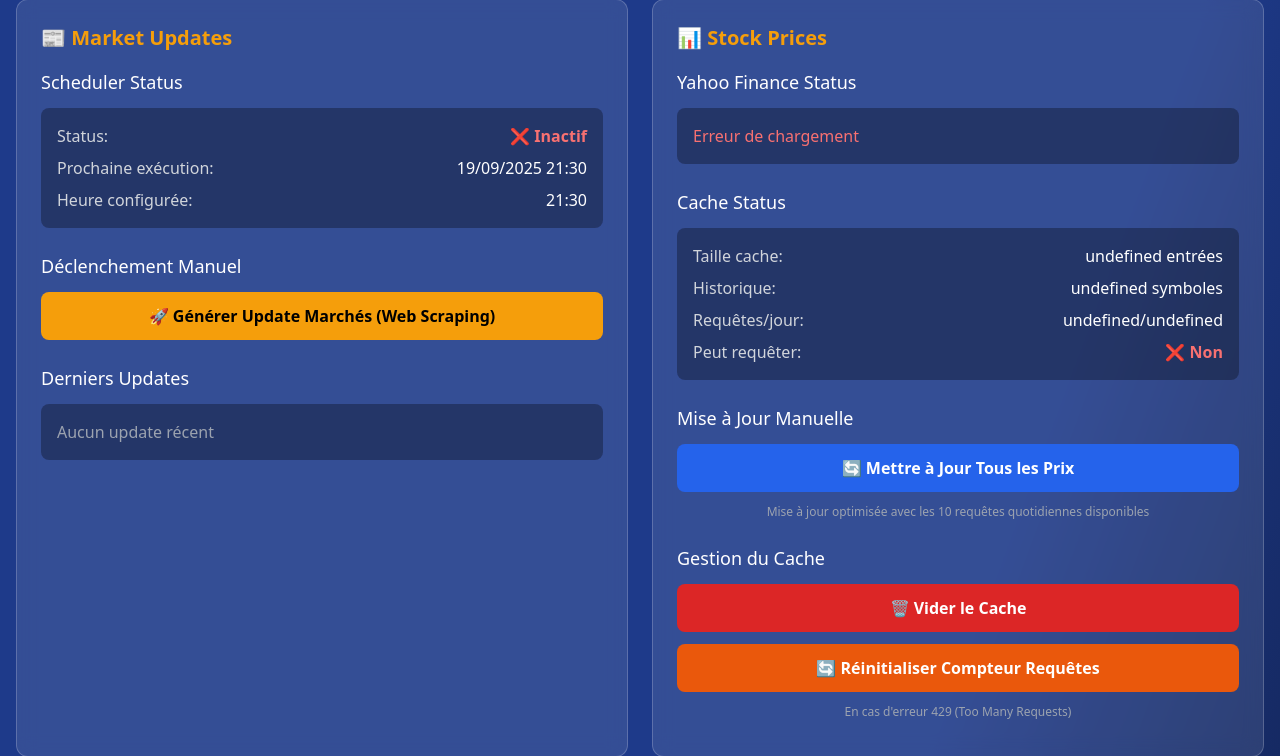
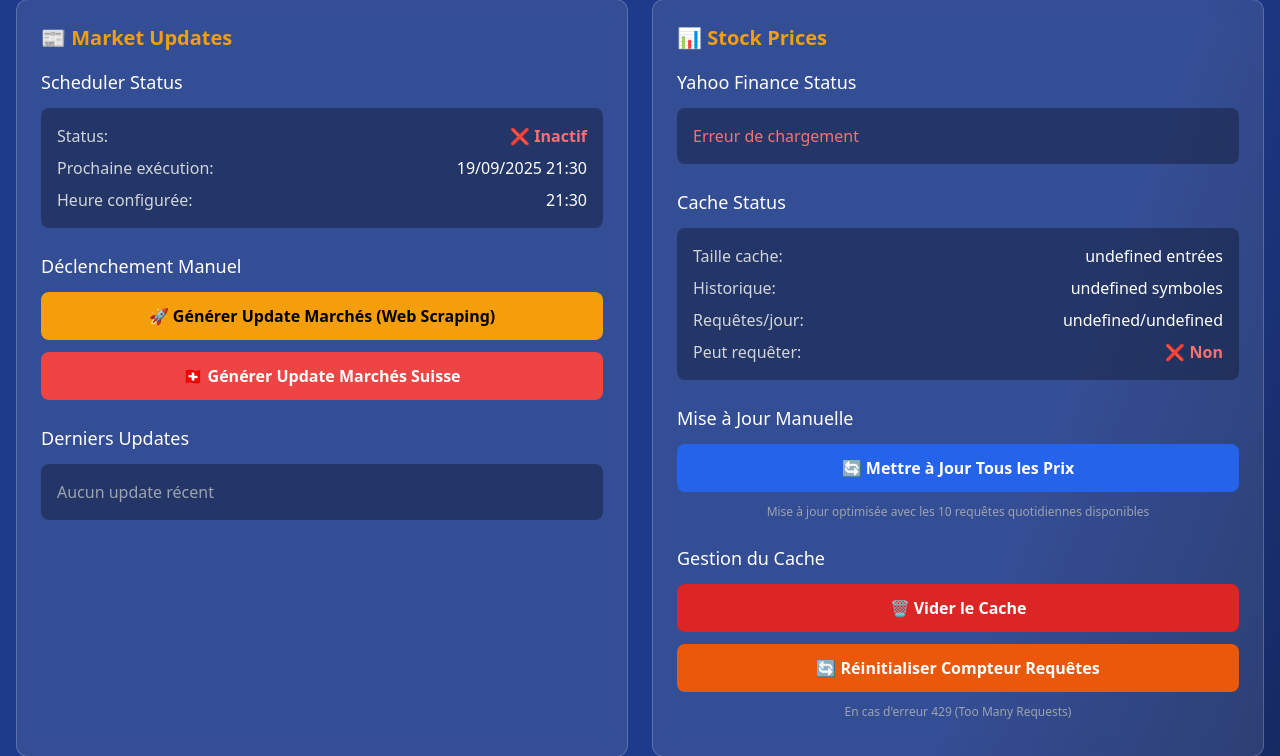
Before and after one commit to DanielJandric/inventorysbo, a Flask app: page /settings in a window 1280 px wide. Shown: the part 215-971 px from the top of the page. Run offline with Flask 3, Linux system fonts and the light colour scheme; data that the repository does not hold is empty; some libraries are stand-ins or nearby versions.

Commit message:
feat(settings): add Swiss manual trigger button; calls POST /api/swiss-update/send and shows preview

```diff
--- a/templates/settings.html
+++ b/templates/settings.html
@@ -106,10 +106,13 @@
                         <button id="trigger-market-update" class="w-full bg-bonvin-gold hover:bg-yellow-600 text-black font-semibold py-3 px-4 rounded-lg transition-colors">
                             🚀 Générer Update Marchés (Web Scraping)
                         </button>
-
+                        <button id="trigger-swiss-update" class="w-full bg-red-500 hover:bg-red-600 text-white font-semibold py-3 px-4 rounded-lg transition-colors">
+                            🇨🇭 Générer Update Marchés Suisse
+                        </button>
                     </div>
 
                     <div id="trigger-status" class="mt-3 text-sm text-gray-300"></div>
+                    <div id="trigger-status-swiss" class="mt-2 text-sm text-gray-300"></div>
                 </div>
 
                 <!-- Recent Updates -->
@@ -775,6 +778,38 @@
             }
         });
 
+        // Manual Trigger Swiss Market Update
+        document.getElementById('trigger-swiss-update').addEventListener('click', async function() {
+            const button = this;
+            const statusDiv = document.getElementById('trigger-status-swiss');
+
+            button.disabled = true;
+            button.textContent = '🔄 Génération Suisse en cours...';
+            statusDiv.textContent = 'Génération du rapport Marché Suisse en cours...';
+
+            try {
+                const response = await fetch('/api/swiss-update/send', {
+                    method: 'POST',
+                    headers: { 'Content-Type': 'application/json' },
+                    body: JSON.stringify({})
+                });
+                const data = await response.json();
+
+                if (data.success) {
+                    const preview = (data.preview || '').toString().slice(0, 180);
+                    statusDiv.innerHTML = '<span class="text-green-400">✅ Rapport Suisse généré et traité.</span>' + (preview ? `<div class="text-gray-400 text-xs mt-1">Aperçu: ${preview}…</div>` : '');
+                    await loadRecentUpdates();
+                } else {
+                    statusDiv.innerHTML = `<span class="text-red-400">❌ Erreur: ${data.error || 'Échec serveur'}</span>`;
+                }
+            } catch (error) {
+                statusDiv.innerHTML = '<span class="text-red-400">❌ Erreur de connexion</span>';
+            } finally {
+                button.disabled = false;
+                button.textContent = '🇨🇭 Générer Update Marchés Suisse';
+            }
+        });
+
         // NewsAPI flow removed
 
         // Update All Stocks
```
